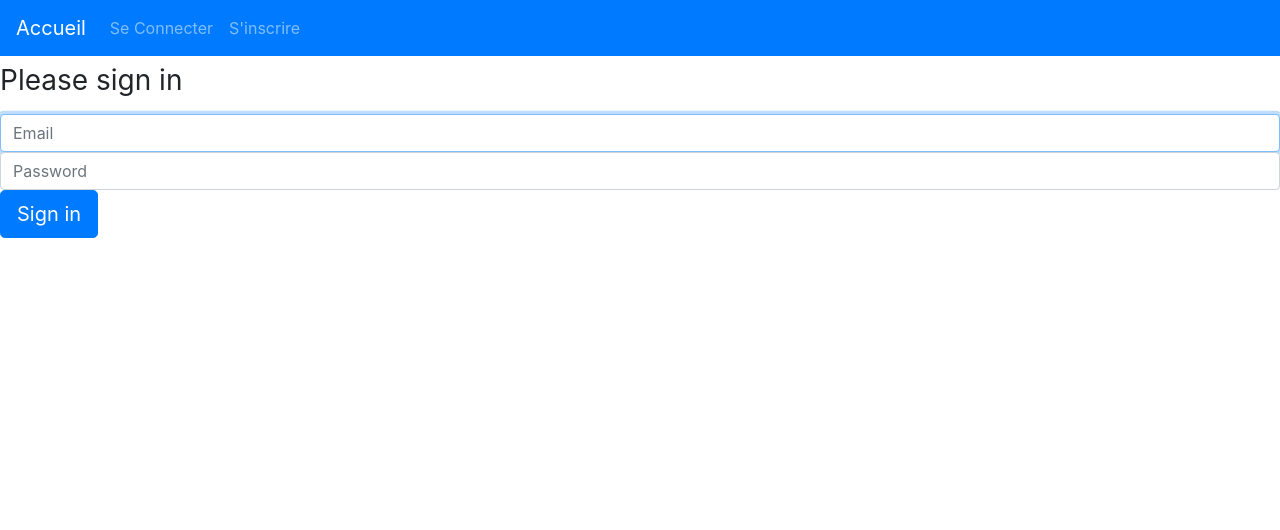
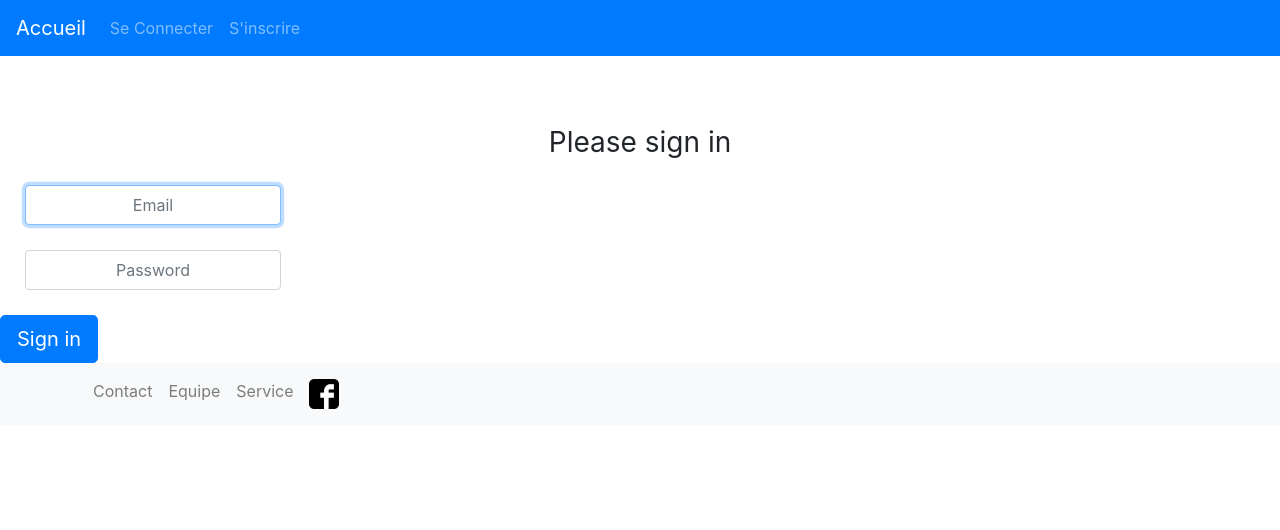
Before and after one commit to GauthierV/hosts-v2, a Symfony app: template templates/security/login.html.twig in a window 1280 px wide. Shown: the top 530 px of the page. After the commit the page ends 409 px from the top, so only its background shows below. Run offline with Twig, Linux system fonts and the light colour scheme; the template is opened without the code that fills it, so the values that code supplies are empty; some libraries are stand-ins or nearby versions.

Commit message:
Extends Admin et template login

```diff
--- /dev/null
+++ b/public/css/login.css
@@ -0,0 +1,19 @@
+h1{
+    text-align: center;
+    margin: 70px;
+}
+
+.form-control{
+    height: 40px;
+    width: 20%;
+    display: flex;
+    align-items: center;
+    margin: 25px;
+    text-align: center;
+}
+
+.body{
+    display: flex;
+    width: 100%;
+    background-image: grey;
+}
--- a/templates/admin/index.html.twig
+++ b/templates/admin/index.html.twig
@@ -59,7 +59,6 @@
         <th class="text-left">Adress</th>
         <th class="text-left">ZipCode</th>
         <th class="text-left">Description</th>
-        <th class="text-left">Menu</th>
         <th class="text-left">Prix</th>
     </tr>
     </thead>
@@ -70,7 +69,6 @@
             <td class="text-left">{{ table.Address }}</td>
             <td class="text-left">{{ table.ZipCode }}</td>
             <td class="text-left">{{ table.description }}</td>
-            <td class="text-left">{{ table.Menu }}</td>
             <td class="text-left">{{ table.PriceRange }}</td>
         </tr>
     {% endfor %}
--- a/templates/host_table/index.html.twig
+++ b/templates/host_table/index.html.twig
@@ -1,4 +1,4 @@
-{% extends 'base.html.twig' %}
+{% extends 'baseadmin.html.twig' %}
 
 {% block title %}HostTable index{% endblock %}
 
--- a/templates/reservation/index.html.twig
+++ b/templates/reservation/index.html.twig
@@ -1,4 +1,4 @@
-{% extends 'base.html.twig' %}
+{% extends 'baseadmin.html.twig' %}
 
 {% block title %}Reservation index{% endblock %}
 
--- a/templates/security/login.html.twig
+++ b/templates/security/login.html.twig
@@ -1,6 +1,11 @@
 {% extends 'base.html.twig' %}
 
 {% block title %}Log in!{% endblock %}
+
+{% block stylesheets %}
+    <link href="{{ asset('css/login.css') }}" rel="stylesheet">
+{% endblock %}
+
 
 {% block body %}
 <form method="post">
--- a/templates/user/index.html.twig
+++ b/templates/user/index.html.twig
@@ -1,4 +1,4 @@
-{% extends 'base.html.twig' %}
+{% extends 'baseadmin.html.twig' %}
 
 {% block title %}User index{% endblock %}
 
```
